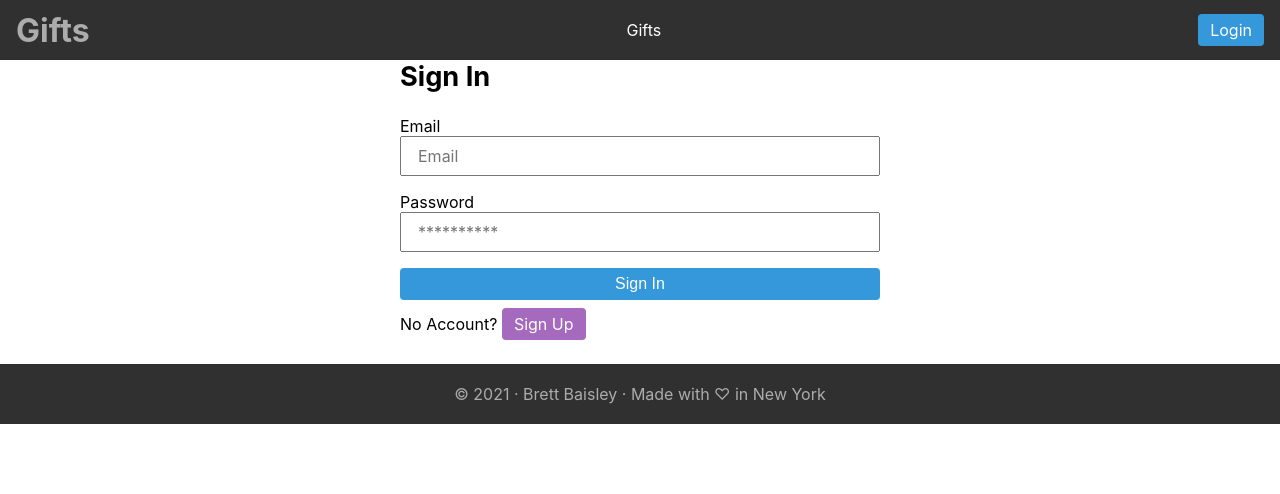
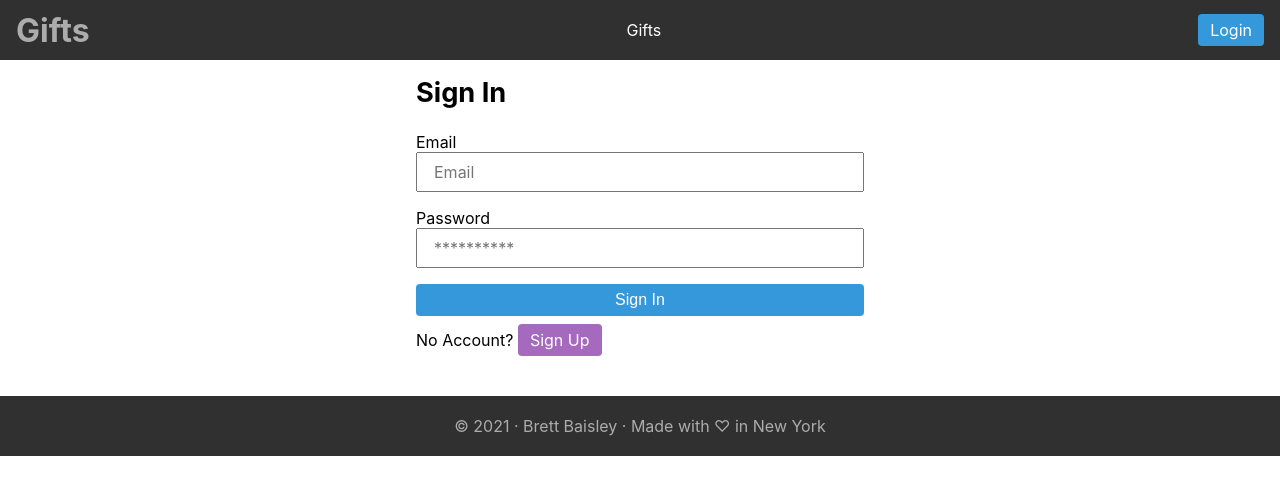
Before and after one commit to brettbaisley/kids-gift-list, a React (Create React App) app: page /login in a window 1280 px wide. Shown: the top 494 px of the page. Built offline with nearby package versions, Linux system fonts and the light colour scheme; no server answers.

Commit message:
Add padding to sign up and login forms Fixes #21

```diff
--- a/src/App.css
+++ b/src/App.css
@@ -79,16 +79,6 @@ button {
   background: var(--btn-bg-danger-color);
 }
 
-.signin-form {
-  max-width: 30em;
-  margin: 0 auto;
-}
-
-.signin-form > form > * {
-  display: block;
-  width: 100%;
-}
-
 .action-buttons {
   display: flex;
   justify-content: space-between;
@@ -113,6 +103,22 @@ button {
   color: rgb(0,100,0);
   padding: 1em;
 }
+
+
+
+
+/* Sign In Page */
+.signin-form {
+  max-width: 30em;
+  margin: 0 auto;
+  padding: 1em;
+}
+
+.signin-form > form > * {
+  display: block;
+  width: 100%;
+}
+
 
 
 
```
